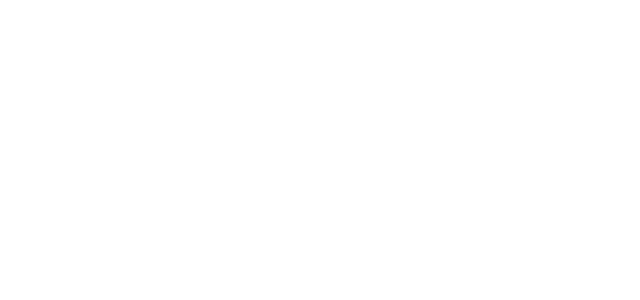
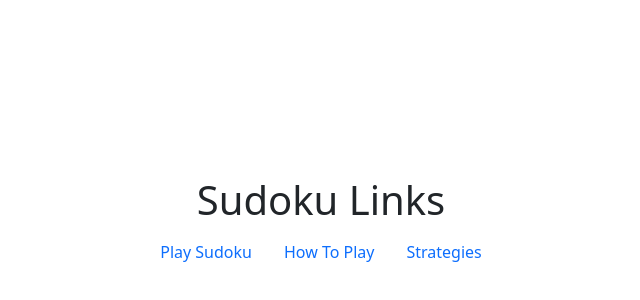
Before and after one commit to CS571-SU25/p14, a React (Vite) app: page /#/ in a window 1280 px wide. Before the commit this address had no page. Shown: the part 176-476 px from the top of the page, without its empty margins (319-959 px from the left). Built offline with nearby package versions, Linux system fonts and the light colour scheme.

Commit message:
Landing page

```diff
--- a/src/App.jsx
+++ b/src/App.jsx
@@ -8,6 +8,7 @@
 import HowTo from './components/HowTo'
 import Game from './components/Game'
 import Strategies from './components/Strategies'
+import LandingScreen from './components/LandingScreen'
 
 function App() {
   const [count, setCount] = useState(0)
@@ -16,6 +17,7 @@
 
     <HashRouter>
       <Routes>
+        <Route path="" element={<LandingScreen/>}></Route>
         <Route path="/play-sudoku" element={<Game/>}></Route>
         <Route path="/how-to" element={<HowTo/>}></Route>
         <Route path="/strategies" element={<Strategies/>}></Route>
--- /dev/null
+++ b/src/components/LandingScreen.jsx
@@ -0,0 +1,17 @@
+import { Navbar, Card, Nav } from 'react-bootstrap';
+export default function LandingScreen() {
+    return <div>
+        <h1> Sudoku Links</h1>
+        <Nav>
+            <Nav.Item>
+                <Nav.Link href="#play-sudoku">Play Sudoku</Nav.Link>
+            </Nav.Item>
+            <Nav.Item>
+                <Nav.Link href="#how-to">How To Play</Nav.Link>
+            </Nav.Item>
+            <Nav.Item>
+                <Nav.Link href="#strategies">Strategies</Nav.Link>
+            </Nav.Item>
+        </Nav>
+    </div>
+}
```
Also changed, not shown: 3 other files (tests, documents, lock files or other folders).
